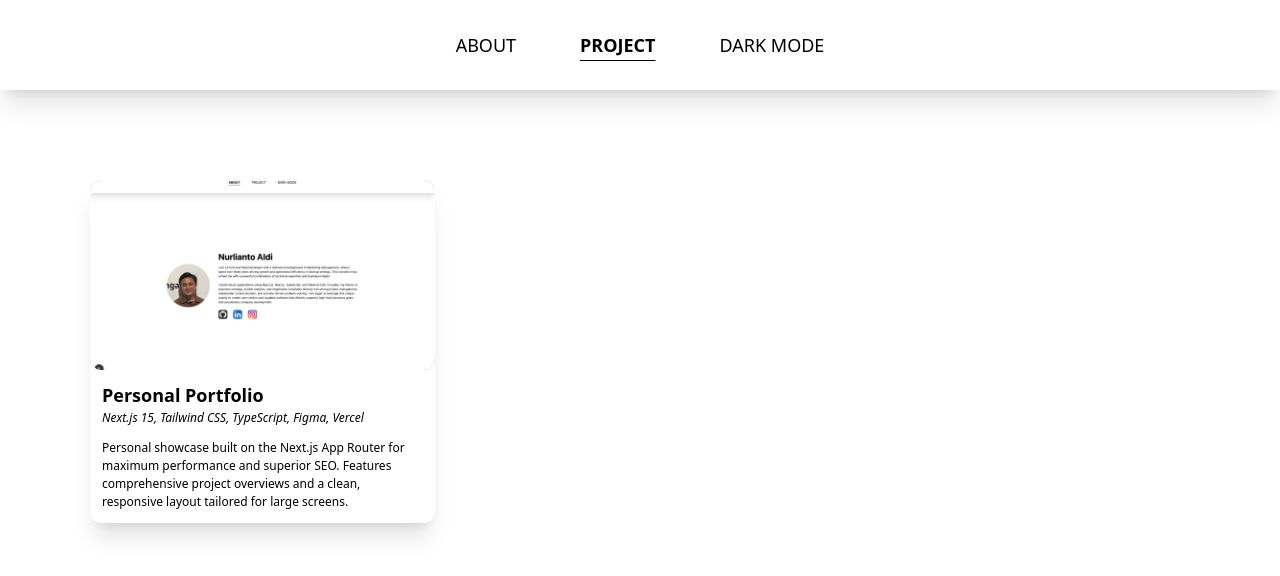
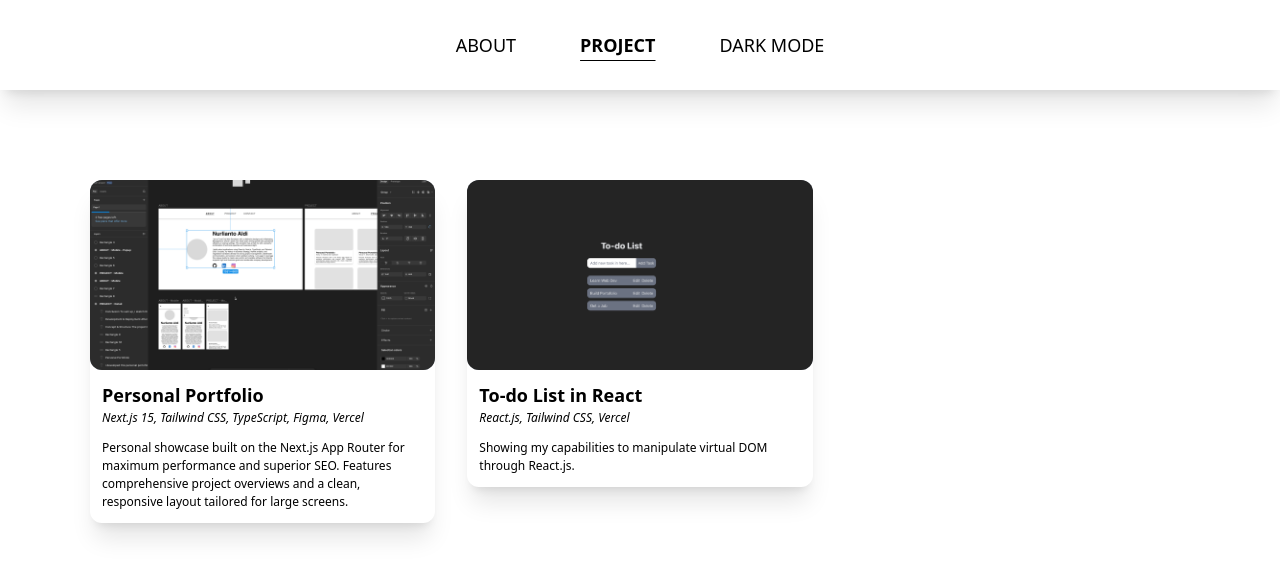
Before and after one commit to Nurlianto-Aldi/personal-portofolio-in-react, a React (Vite) app: page /project in a window 1280 px wide. Shown: the top 576 px of the page. Built offline with nearby package versions, Linux system fonts and the light colour scheme.

Commit message:
add to-do list project to the database

```diff
--- a/src/data/projects.ts
+++ b/src/data/projects.ts
@@ -20,10 +20,10 @@ export const projectList: ProjectList[] = [
   {
     id: 1,
     title: "Personal Portfolio",
-    thumbnail: "/Screenshot 2025-10-24 at 12.40.32 PM (1) (1).png",
+    thumbnail: "/Screenshot 2025-10-24 at 12.19.25 PM (1).png",
     tools: ["Next.js 15", "Tailwind CSS", "TypeScript", "Figma", "Vercel"],
     desc: "Personal showcase built on the Next.js App Router for maximum performance and superior SEO. Features comprehensive project overviews and a clean, responsive layout tailored for large screens.",
-    projLink: "asdasdasdasdasdas",
+    projLink: "https://nurlianto-aldi.vercel.app/",
     content: [
       {
         type: "text",
@@ -70,5 +70,39 @@ export const projectList: ProjectList[] = [
         text: "To sum up, i sketch the design on the notebook, turn it into prototype on Figma, realize it with Next.js with Tailwind CSS and TypeScript, and lastly deploy it on Vercel with custom domain from Niagahoster."
       }
     ]
+  }, {
+    id: 2,
+    title: "To-do List in React",
+    thumbnail: "Screenshot 2025-10-27 at 5.01.19 AM (1).png",
+    tools: ["React.js", "Tailwind CSS", "Vercel"],
+    desc: "Showing my capabilities to manipulate virtual DOM through React.js.",
+    projLink: "https://to-do-list-in-react-five.vercel.app/",
+    content: [
+      {
+        type: "text",
+        text: "One of the main feature of React.js is virtual DOM, it's like you have a little note and validate it before you can actually implement it on your notebook. And how to manipulate the virtual DOM is a must skill you need to have to mastering the React. Lucky for me, i already have that skill, and to prove that i built this project to showcase my capabilities to manipulate virtual DOM in React."
+      }, {
+        type: "text",
+        text: "What is the difference between manipulating the DOM with vanilla JavaScript and React? "
+      }, {
+        type: "list",
+        items: [
+          "First, in React, you don't have to struggle with manipulating every single element of the html using `getElement`. Give that boring task to React, it smart enough to do that. Instead, you will struggle with state, a `memory` for the data that will be shown. ",
+          "Second, because you work with the state, your will mainly focus on how to manipulate that state (since the visual render already done by React). Like adding things to your state, filtering your state data, edit your data, etc.",
+          "Third, you will see a much faster loading of your project in your browser. This is because the virtual dom features from React, where the browser only render a change in your project instead rendering every component from the start.",
+        ]
+      }, {
+        type: "image",
+        src: "Screenshot 2025-10-27 at 6.00.23 AM (1).png",
+        alt: "The code and the structure folder"
+      }, {
+        type: "text",
+        text: "In a nutshell, the core concept of vanilla JavaScript and using it with React is actually the same. You just have to implement it in a different way to have the same result. And there is nothing fancy about this project, i don't even use TypeScript so i cna focus on the structure."
+      }, {
+        type: "image",
+        src: "Screenshot 2025-10-27 at 5.01.19 AM (1).png",
+        alt: "The output"
+      },
+    ]
   },
 ]
```
Also changed, not shown: public/Screenshot 2025-10-27 at 5.01.19 AM (1).png (added), public/Screenshot 2025-10-27 at 6.00.23 AM (1).png (added).
